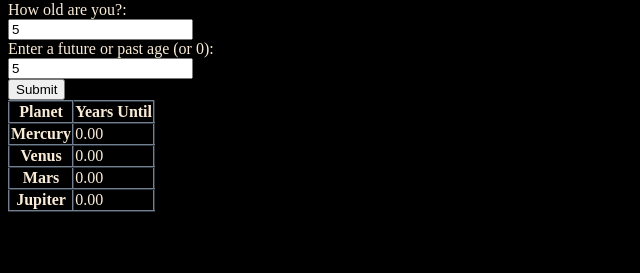
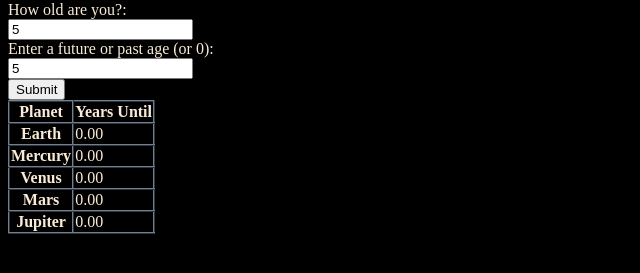
Before and after one commit to computej/fdte_planet_age_calculator, a website built with webpack: page src/index.html in a window 1280 px wide. Both pictures are taken after typing "5", "5" into the empty fields and a click on the button "Submit". Shown: the part 79-352 px from the top of the page, without its empty margins (0-640 px from the left). Built offline with nearby package versions, Linux system fonts and the light colour scheme.

Commit message:
add earth to getOtherPlanetAgeValues

```diff
--- a/src/UserAgeObject.js
+++ b/src/UserAgeObject.js
@@ -12,6 +12,7 @@ export class UserAgeObject {
   getOtherPlanetAgeValues() {
     const ageDifference = Math.abs(this.secondDate - this.firstDate);
     return new Map([
+      ["Earth", ageDifference],
       ["Mercury", ageDifference * (1/.24)],
       ["Venus",ageDifference * (1/.62)],
       ["Mars",ageDifference * (1/1.88)],
--- a/src/index.html
+++ b/src/index.html
@@ -23,6 +23,10 @@
       <tbody>
         <!-- the order must match the order in getOtherPlanetAgeValues -->
         <tr>
+          <th scope="row">Earth</th>
+          <td id="timespan-mercury">test</td>
+        </tr>
+        <tr>
           <th scope="row">Mercury</th>
           <td id="timespan-mercury">test</td>
         </tr>
```
